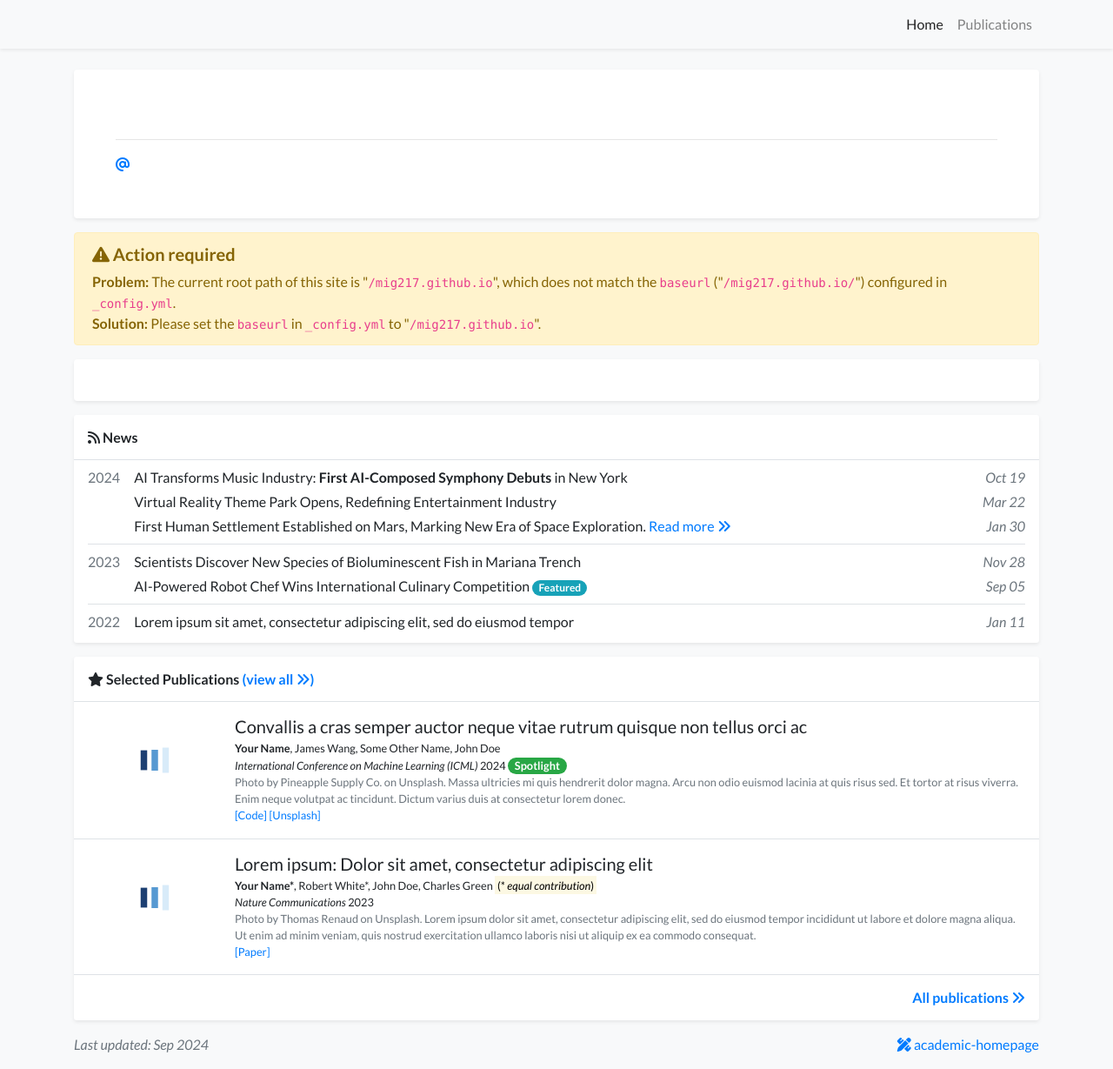
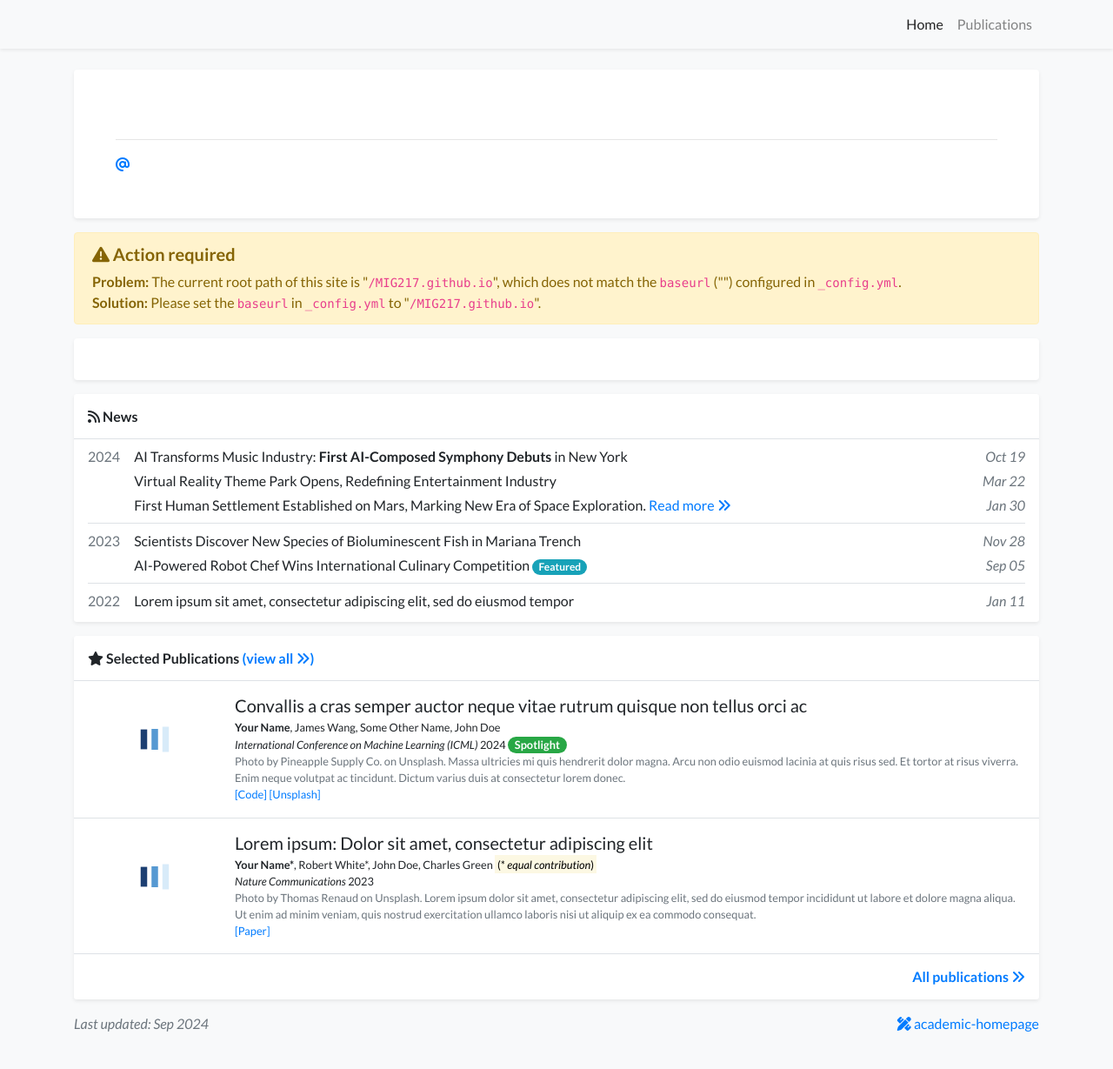
Before and after one commit to MIG217/MIG217.github.io, a Jekyll site: the page built from index.html, in a window 1280 px wide and 1229 px high. Shown: the whole window at 87% size. Built offline with Jekyll 4.4.1, drawn with Linux system fonts in a browser that asks for light colours; a style sheet for code colours, icons or effects is not loaded.

Commit message:
Update _config.yml

```diff
--- a/_config.yml
+++ b/_config.yml
@@ -13,7 +13,7 @@
 # you will see them accessed via {{ site.title }}, {{ site.email }}, and so on.
 # You can create any custom variable you would like, and they will be accessible
 # in the templates via {{ site.myvariable }}.
-baseurl: "/mig217.github.io/" # the subpath of your site, e.g. /blog
+baseurl: "" # the subpath of your site, e.g. /blog
 
 # Build settings
 markdown: kramdown
```
